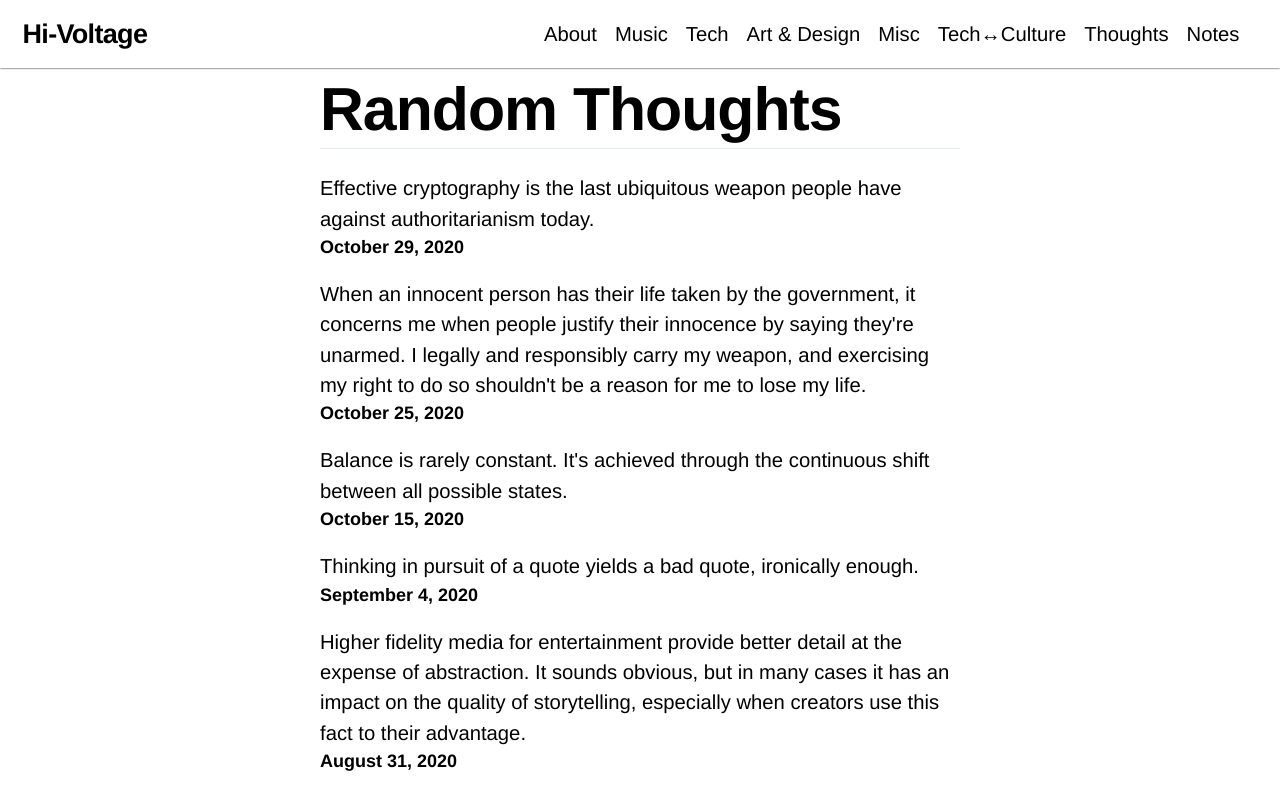
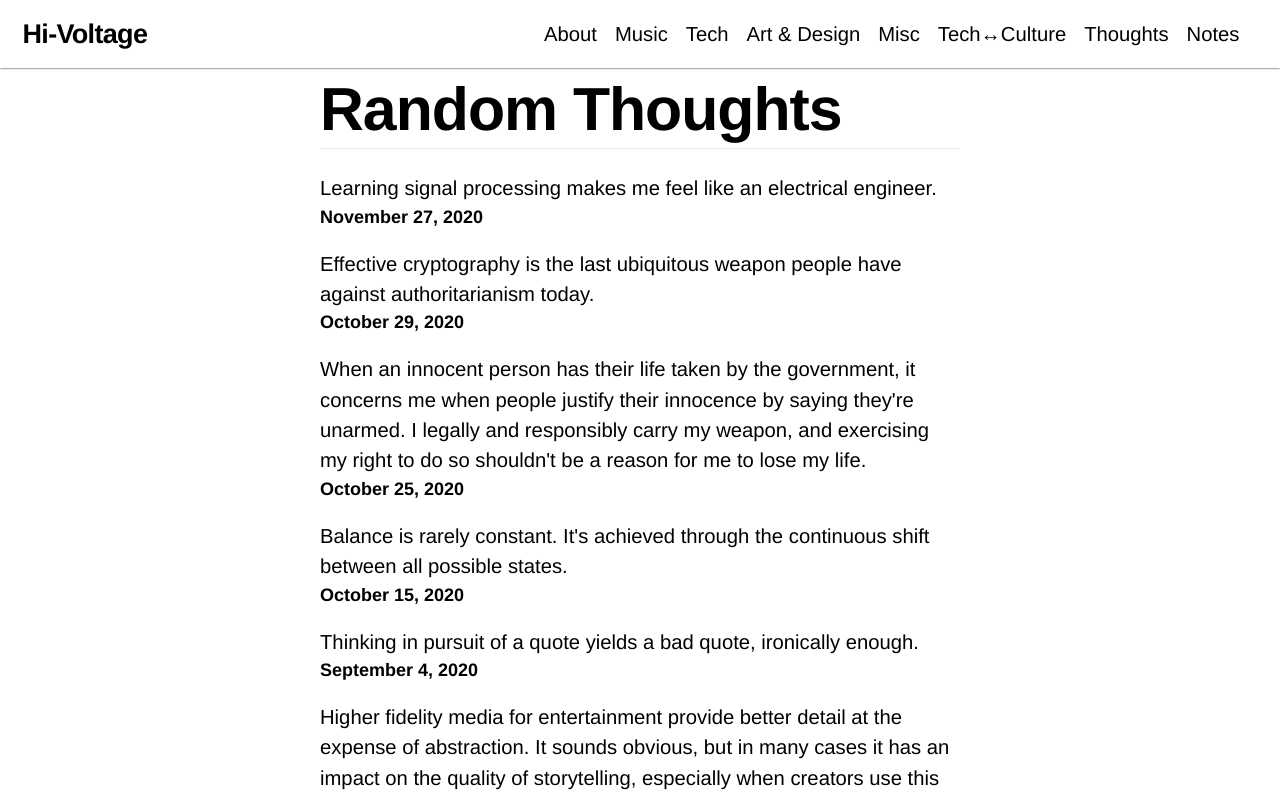
Before and after one commit to aunyks/blog, a Next.js app: page /thoughts/random in a window 1280 px wide. Shown: the top 798 px of the page. Built offline with nearby package versions, Linux system fonts and the light colour scheme.

Commit message:
add a thought and make thoughtspost most concise

```diff
--- a/components/ThoughtsPost.js
+++ b/components/ThoughtsPost.js
@@ -1,22 +1,11 @@
 import Post from 'components/Post'
 
-export default function ThoughtsPost({
-  title,
-  subtitle,
-  date,
-  description,
-  noFooter,
-  children
-}) {
+export default function ThoughtsPost(props) {
   return (
     <Post
-      title={title}
-      subtitle={subtitle}
-      date={date}
-      description={description}
-      noFooter={noFooter}
+      {...props}
     >
-      {children}
+      {props.children}
     </Post>
   )
 }
--- a/pages/thoughts/random.js
+++ b/pages/thoughts/random.js
@@ -11,6 +11,9 @@ export default function RandomThoughts() {
       description="Miscellaneous thoughts with no category."
       noFooter
     >
+      <Thought date="2020-11-26">
+        Learning signal processing makes me feel like an electrical engineer.
+    </Thought>
       <Thought date="2020-10-28">
         Effective cryptography is the last ubiquitous weapon people have against authoritarianism today.
     </Thought>
```
